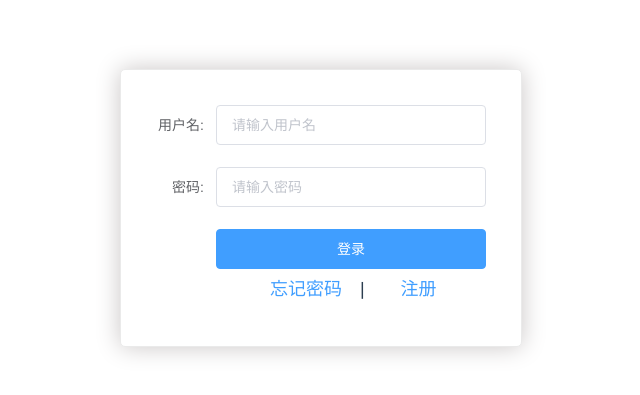
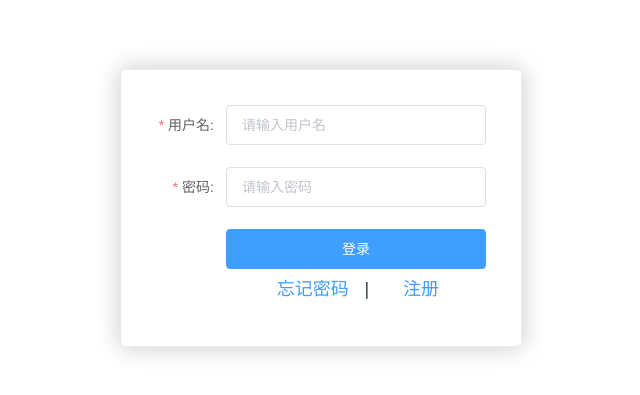
Before and after one commit to htg731115/VersatilePark-web, a Vue app: page / in a window 1280 px wide. Shown: the part 111-506 px from the top of the page, without its empty margins (319-959 px from the left). Built offline with nearby package versions, Linux system fonts and the light colour scheme.

Commit message:
Update Index.vue
前端判空1

```diff
--- a/src/pages/Index.vue
+++ b/src/pages/Index.vue
@@ -3,16 +3,16 @@
 <div  class = "note" :style = "note" >
 <!--login框，表单+tab标签页的组合-->
   <div class="animated  zoomInDown">
-    <el-form ref = "AccountForm"  class = "demo-ruleForm login-container" label-width="60px">
-      <el-form-item label="用户名:">
-        <el-input v-model="a" placeholder="请输入用户名"></el-input>
+    <el-form :model="LoginForm" :rules="rules" ref = "AccountForm"  class = "demo-ruleForm login-container" label-width="70px">
+      <el-form-item label="用户名:" prop="name">
+        <el-input v-model="LoginForm.name" placeholder="请输入用户名"></el-input>
       </el-form-item>
-      <el-form-item label="密码:">
-        <el-input type="password" v-model="b" placeholder="请输入密码"></el-input>
+      <el-form-item label="密码:" prop="password" >
+        <el-input type="password" v-model="LoginForm.password"  placeholder="请输入密码"></el-input>
       </el-form-item>
       <el-form-item >
         <el-row >
-          <el-col ><el-button class=submit type="primary"  > 登录</el-button></el-col>
+          <el-col ><el-button class=submit type="primary" @onclick="submit('LoginForm')" > 登录</el-button></el-col>
         </el-row>
         <el-row  class=bottomLink>
           <el-col  offset="4" span="8" >
@@ -33,7 +33,21 @@
 
 <script>
 export default {
+  data(){
+    return {
+      LoginForm:{
+        name:'',
+        password:'',
+      },
+      rules:{
+        name:[{ required:true ,message:'请输入账号',trigger:'blur'}],
+        password:[{ required:true ,message:"请输入密码",trigger:'blur'}]
+      }
+    }
+  },
+
 }
+
 
 </script>
 
```
